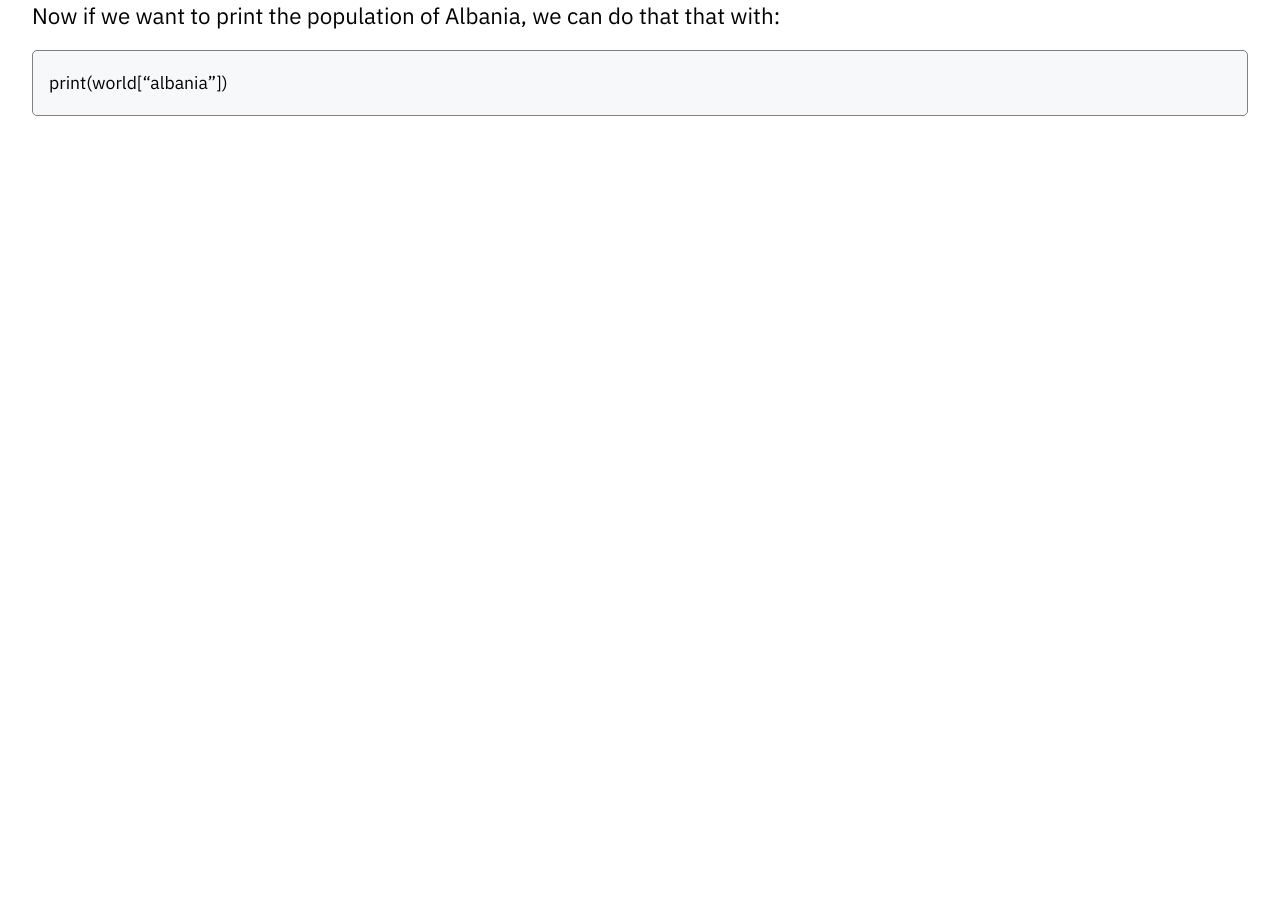
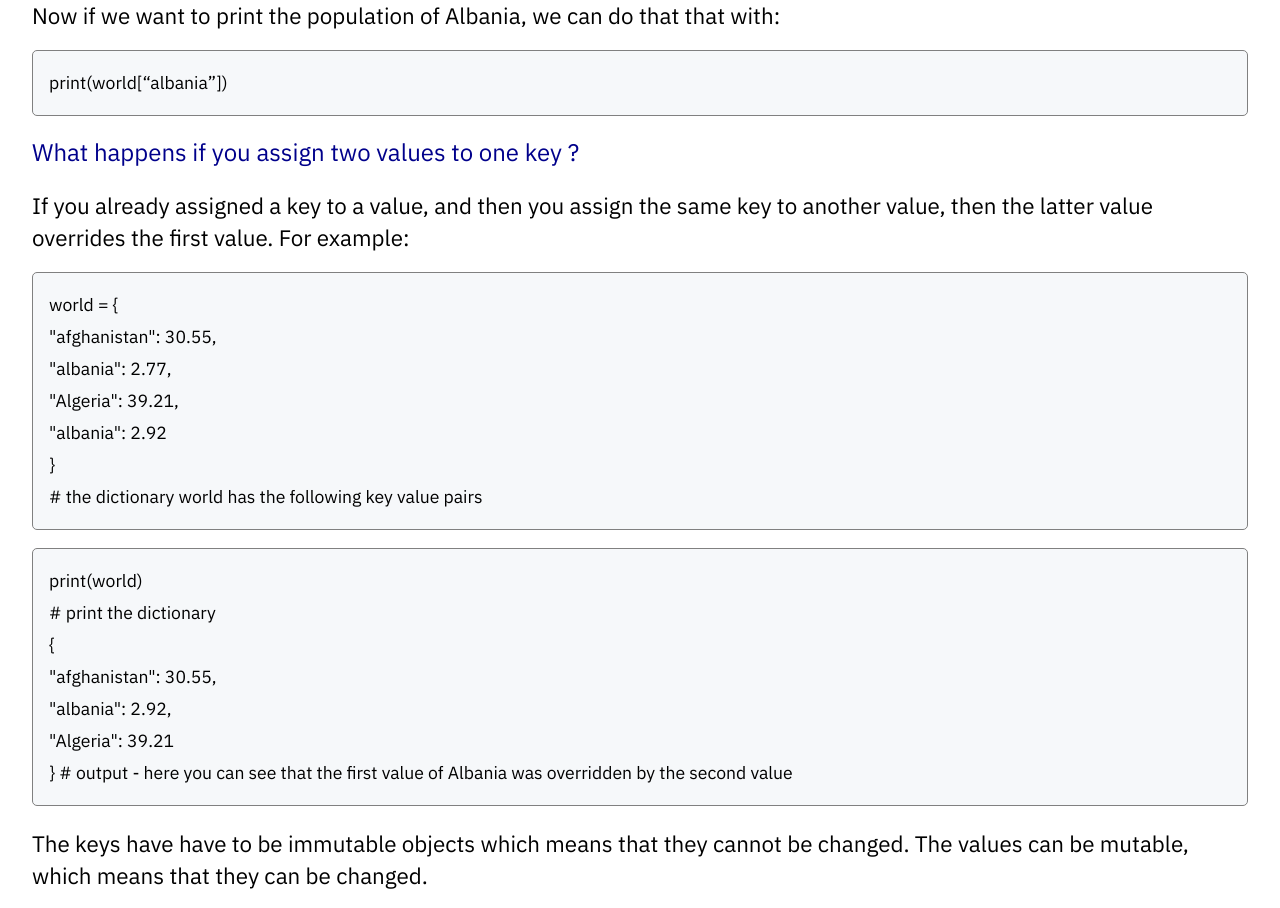
Before and after one commit to Elir-Mahad/notes, a Next.js app: page /intermediate-python in a window 1280 px wide. Shown: the part 7960-8868 px from the top of the page. Before the commit the page ends 8092 px from the top, so only its background shows below. Built offline with nearby package versions, Linux system fonts and the light colour scheme.

Commit message:
content(interpytwo): add second section

```diff
--- a/components/interpychaps/InterPyTwo.js
+++ b/components/interpychaps/InterPyTwo.js
@@ -49,6 +49,45 @@ function InterPyTwo() {
       </Sentence>
 
       <Code>print(world[“albania”])</Code>
+
+      {/*  */}
+
+      <SubHeading>
+        What happens if you assign two values to one key ?
+      </SubHeading>
+
+      <Sentence>
+        If you already assigned a key to a value, and then you assign the same
+        key to another value, then the latter value overrides the first value.
+        For example:{" "}
+      </Sentence>
+
+      <Code>
+        world = {"{"} <br />
+        "afghanistan": 30.55, <br />
+        "albania": 2.77, <br />
+        "Algeria": 39.21, <br />
+        "albania": 2.92
+        <br />
+        {"}"} <br /># the dictionary world has the following key value pairs
+      </Code>
+
+      <Code>
+        print(world) <br />
+        # print the dictionary <br />
+        {"{"} <br />
+        "afghanistan": 30.55, <br />
+        "albania": 2.92, <br />
+        "Algeria": 39.21 <br />
+        {"}"} # output - here you can see that the first value of Albania was
+        overridden by the second value
+      </Code>
+
+      <Sentence>
+        The keys have have to be immutable objects which means that they cannot
+        be changed. The values can be mutable, which means that they can be
+        changed.
+      </Sentence>
     </div>
   );
 }
```
